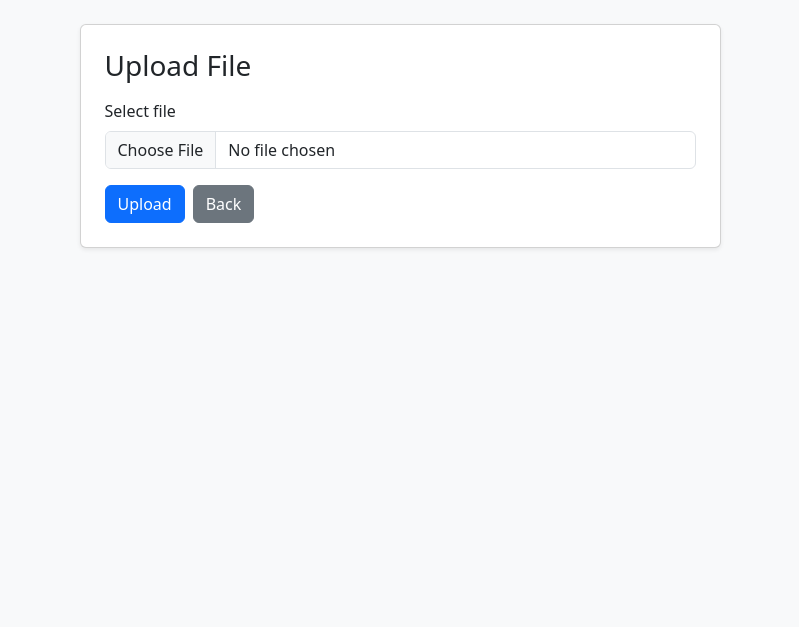
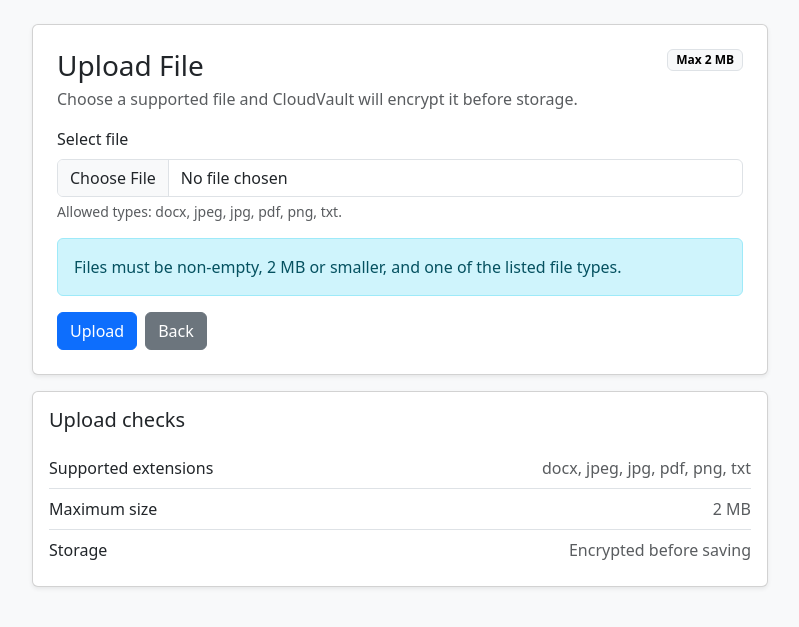
Before and after one commit to Adrian609/cloudvault-web, a Flask app: page /upload in a window 1280 px wide. Shown: the part 56-683 px from the top of the page, without its empty margins (240-1039 px from the left). Run offline with Flask 3, Linux system fonts and the light colour scheme; a user stored in the database is signed in.

Commit message:
added homepage, improved file upload feedback

```diff
--- a/app.py
+++ b/app.py
@@ -103,7 +103,7 @@
 
 @app.route('/')
 def home():
-    return redirect(url_for('login'))
+    return render_template('home.html')
 
 
 # User registration
@@ -191,30 +191,33 @@
 @app.route('/upload', methods=['GET', 'POST'])
 @login_required
 def upload():
+    allowed_extensions = sorted(ALLOWED_EXTENSIONS)
+    max_file_size_mb = MAX_FILE_SIZE // (1024 * 1024)
+
     if request.method == 'POST':
         uploaded_file = request.files.get('file')
 
         # Validate file presence
         if not uploaded_file or uploaded_file.filename == '':
-            flash('Please select a file.')
+            flash('Please select a file before uploading.', 'error')
             return redirect(url_for('upload'))
 
         filename = secure_filename(uploaded_file.filename)
 
         # Validate file type
         if not allowed_file(filename):
-            flash('File type not allowed.')
+            flash(f'File type not allowed. Allowed types: {", ".join(allowed_extensions)}.', 'error')
             return redirect(url_for('upload'))
 
         file_data = uploaded_file.read()
 
         # Validate file size/content
         if len(file_data) == 0:
-            flash('Empty files are not allowed.')
+            flash('Empty files are not allowed. Please choose a file with content.', 'error')
             return redirect(url_for('upload'))
 
         if len(file_data) > MAX_FILE_SIZE:
-            flash('File is too large. Max size is 2 MB.')
+            flash(f'File is too large. Max size is {max_file_size_mb} MB.', 'error')
             return redirect(url_for('upload'))
 
         # Encrypt file before saving
@@ -238,10 +241,14 @@
         db.session.add(file_record)
         db.session.commit()
 
-        flash('File uploaded and encrypted successfully.')
+        flash(f'"{filename}" uploaded and encrypted successfully.', 'success')
         return redirect(url_for('my_files'))
 
-    return render_template('upload.html')
+    return render_template(
+        'upload.html',
+        allowed_extensions=allowed_extensions,
+        max_file_size_mb=max_file_size_mb
+    )
 
 
 # =========================
--- a/templates/base.html
+++ b/templates/base.html
@@ -10,7 +10,7 @@
 <body class="bg-light">
     <nav class="navbar navbar-expand-lg navbar-dark bg-dark">
         <div class="container">
-            <a class="navbar-brand fw-semibold" href="{{ url_for('dashboard') if current_user.is_authenticated else url_for('login') }}">CloudVault Web</a>
+            <a class="navbar-brand fw-semibold" href="{{ url_for('dashboard') if current_user.is_authenticated else url_for('home') }}">CloudVault Web</a>
             <button class="navbar-toggler" type="button" data-bs-toggle="collapse" data-bs-target="#mainNavbar" aria-controls="mainNavbar" aria-expanded="false" aria-label="Toggle navigation">
                 <span class="navbar-toggler-icon"></span>
             </button>
@@ -28,6 +28,7 @@
                         {% endif %}
                         <li class="nav-item"><a class="nav-link" href="{{ url_for('logout') }}">Logout</a></li>
                     {% else %}
+                        <li class="nav-item"><a class="nav-link" href="{{ url_for('home') }}">Home</a></li>
                         <li class="nav-item"><a class="nav-link" href="{{ url_for('login') }}">Login</a></li>
                         <li class="nav-item"><a class="nav-link" href="{{ url_for('register') }}">Register</a></li>
                     {% endif %}
--- a/templates/upload.html
+++ b/templates/upload.html
@@ -4,16 +4,32 @@
 
 {% block content %}
 <div class="row justify-content-center">
-    <div class="col-lg-7">
-        <div class="card shadow-sm">
+    <div class="col-lg-8">
+        <div class="card shadow-sm mb-3">
             <div class="card-body p-4">
-                <h1 class="h3 mb-3">Upload File</h1>
+                <div class="d-flex flex-column flex-md-row justify-content-between gap-3 mb-3">
+                    <div>
+                        <h1 class="h3 mb-1">Upload File</h1>
+                        <p class="text-muted mb-0">Choose a supported file and CloudVault will encrypt it before storage.</p>
+                    </div>
+                    <span class="badge text-bg-light align-self-start border">Max {{ max_file_size_mb }} MB</span>
+                </div>
 
                 <form method="POST" enctype="multipart/form-data">
                     <div class="mb-3">
                         <label for="file" class="form-label">Select file</label>
-                        <input type="file" id="file" name="file" class="form-control" required>
+                        <input type="file" id="file" name="file" class="form-control" accept="{% for ext in allowed_extensions %}.{{ ext }}{% if not loop.last %},{% endif %}{% endfor %}" required>
+                        <div class="form-text">
+                            Allowed types: {{ allowed_extensions | join(', ') }}.
+                        </div>
                     </div>
+
+                    <div id="selectedFileInfo" class="alert alert-secondary d-none" role="status"></div>
+
+                    <div class="alert alert-info mb-3" role="alert">
+                        Files must be non-empty, {{ max_file_size_mb }} MB or smaller, and one of the listed file types.
+                    </div>
+
                     <div class="d-flex gap-2">
                         <button type="submit" class="btn btn-primary">Upload</button>
                         <a href="{{ url_for('dashboard') }}" class="btn btn-secondary">Back</a>
@@ -21,7 +37,52 @@
                 </form>
             </div>
         </div>
+
+        <div class="card shadow-sm">
+            <div class="card-body">
+                <h2 class="h5 mb-3">Upload checks</h2>
+                <ul class="list-group list-group-flush">
+                    <li class="list-group-item px-0 d-flex justify-content-between gap-3">
+                        <span>Supported extensions</span>
+                        <span class="text-muted text-end">{{ allowed_extensions | join(', ') }}</span>
+                    </li>
+                    <li class="list-group-item px-0 d-flex justify-content-between gap-3">
+                        <span>Maximum size</span>
+                        <span class="text-muted">{{ max_file_size_mb }} MB</span>
+                    </li>
+                    <li class="list-group-item px-0 d-flex justify-content-between gap-3">
+                        <span>Storage</span>
+                        <span class="text-muted">Encrypted before saving</span>
+                    </li>
+                </ul>
+            </div>
+        </div>
     </div>
 </div>
 
 {% endblock %}
+
+{% block extra_js %}
+<script>
+    const fileInput = document.getElementById('file');
+    const selectedFileInfo = document.getElementById('selectedFileInfo');
+    const maxFileSize = {{ max_file_size_mb }} * 1024 * 1024;
+
+    fileInput.addEventListener('change', () => {
+        const file = fileInput.files[0];
+
+        if (!file) {
+            selectedFileInfo.classList.add('d-none');
+            selectedFileInfo.textContent = '';
+            return;
+        }
+
+        const fileSizeMb = (file.size / (1024 * 1024)).toFixed(2);
+        const sizeStatus = file.size > maxFileSize ? ' File is larger than the allowed limit.' : '';
+
+        selectedFileInfo.classList.remove('d-none', 'alert-secondary', 'alert-warning');
+        selectedFileInfo.classList.add(file.size > maxFileSize ? 'alert-warning' : 'alert-secondary');
+        selectedFileInfo.textContent = `Selected: ${file.name} (${fileSizeMb} MB).${sizeStatus}`;
+    });
+</script>
+{% endblock %}
```
Also changed, not shown: templates/home.html (added, +68 -0 lines).
